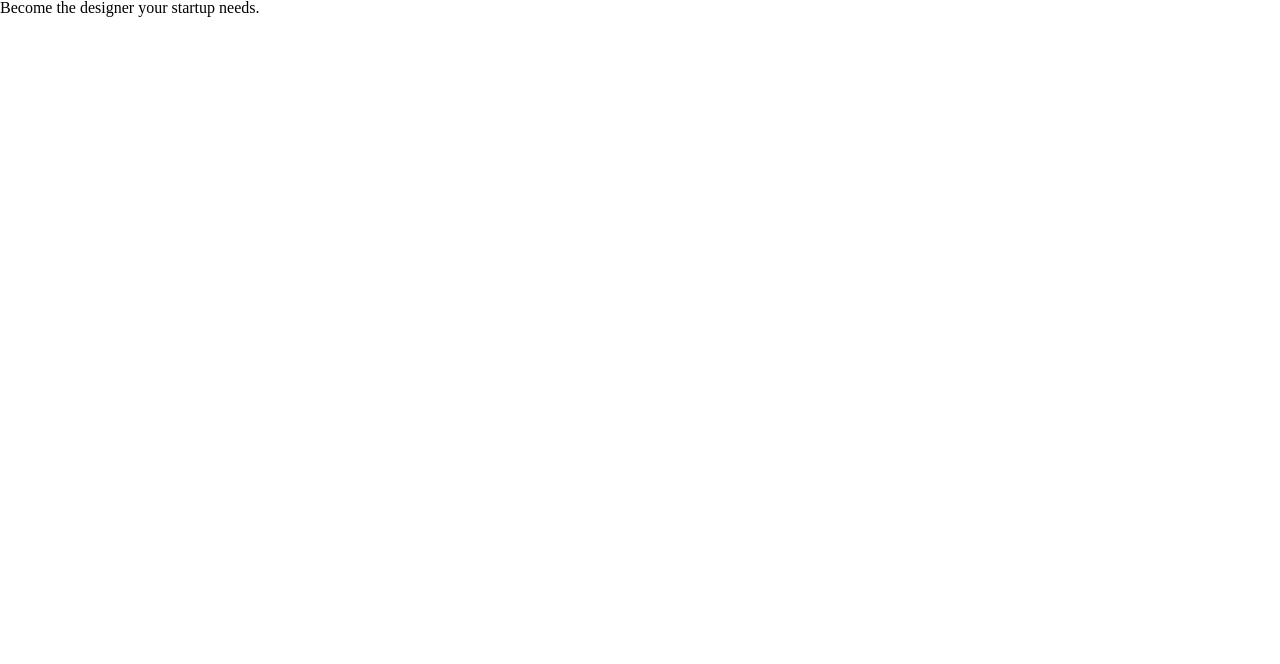
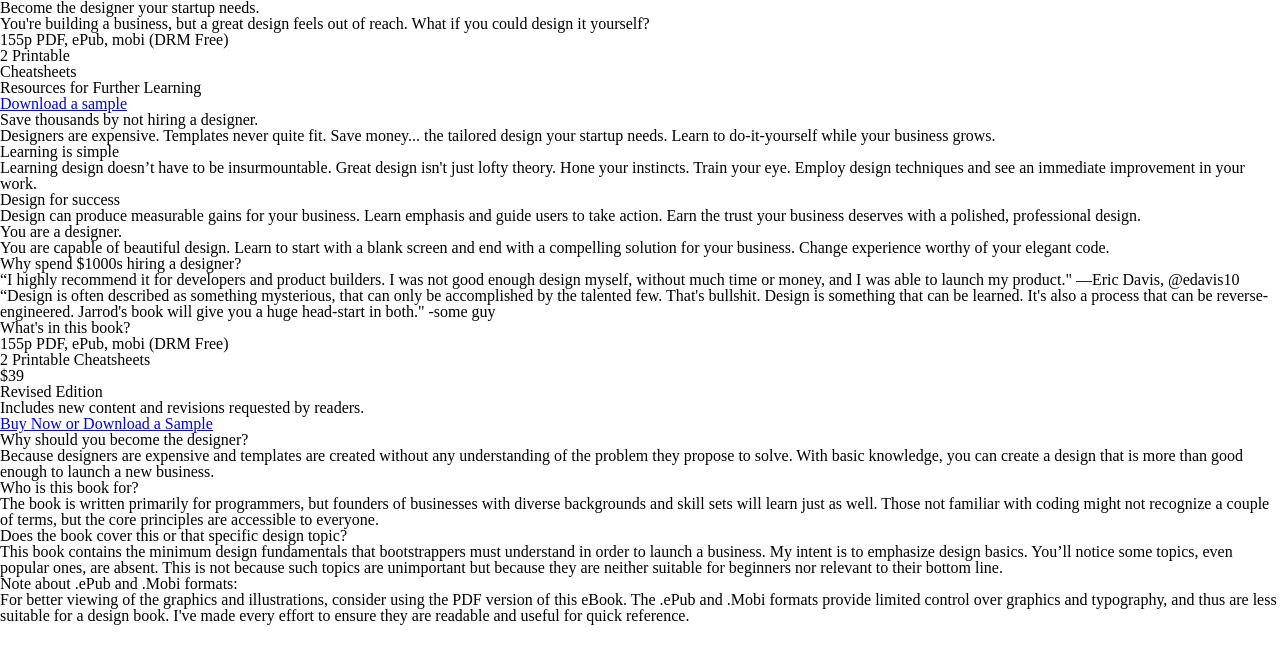
Before and after one commit to hnelson94/sketching, a plain HTML site: page index.html in a window 1280 px wide. Drawn offline with Linux system fonts and the light colour scheme.

Commit message:
finished basic html outline of practice page

```diff
--- a/index.html
+++ b/index.html
@@ -8,7 +8,66 @@
 </head>
 
 <body>
+
 	<h1>Become the designer your startup needs.</h1>
+	<section>
+		<h2>You're building a business, but a great design feels out of reach. What if you could design it yourself?</h2>
+		<ul>
+			<li>155p PDF, ePub, mobi (DRM Free)</li>
+			<li>2 Printable</li>
+			<li>Cheatsheets</li>
+			<li>Resources for Further Learning</li>
+		</ul>
+		<a href="/">Download a sample</a>
+	</section>
+
+	<section class="main">
+		<h2>Save thousands by not hiring a designer.</h2>
+		<p>Designers are expensive. Templates never quite fit. Save money... the tailored design your startup needs. Learn to do-it-yourself while your business grows.</p>
+
+		<h2>Learning is simple</h2>
+		<p>Learning design doesn’t have to be insurmountable. Great design isn't just lofty theory. Hone your instincts. Train your eye. Employ design techniques and see an immediate improvement in your work.</p>
+
+		<h2>Design for success</h2>
+		<p>Design can produce measurable gains for your business. Learn emphasis and guide users to take action. Earn the trust your business deserves with a polished, professional design.</p>
+
+		<h2>You are a designer.</h2>
+		<p>You are capable of beautiful design. Learn to start with a blank screen and end with a compelling solution for your business. Change experience worthy of your elegant code.</p>
+	</section>
+
+	<section class="calltoaction">
+		<h2>Why spend $1000s hiring a designer?</h2>
+
+		<div class="testimonials">
+			<p>“I highly recommend it for developers and product builders. I was not good enough design myself, without much time or money, and I was able to launch my product." —Eric Davis, @edavis10</p>
+			<p>“Design is often described as something mysterious, that can only be accomplished by the talented few. That's bullshit. Design is something that can be learned. It's also a process that can be reverse-engineered. Jarrod's book will give you a huge head-start in both." -some guy</p>
+		</div>
+
+		<h2>What's in this book?</h2>
+		<ul>
+			<li>155p PDF, ePub, mobi (DRM Free)<li>
+			<li>2 Printable Cheatsheets</li>
+		</ul>
+		<span class="price">$39</span>
+		<h2>Revised Edition</h2>
+		<h3>Includes new content and revisions requested by readers.</h3>
+		<a href="/">Buy Now or Download a Sample</a>
+	</section>
+
+	<section class="faq">
+
+		<h2>Why should you become the designer?</h2>
+		<p>Because designers are expensive and templates are created without any understanding of the problem they propose to solve. With basic knowledge, you can create a design that is more than good enough to launch a new business.</p>
+
+		<h2>Who is this book for?</h2>
+		<p>The book is written primarily for programmers, but founders of businesses with diverse backgrounds and skill sets will learn just as well. Those not familiar with coding might not recognize a couple of terms, but the core principles are accessible to everyone.</p>
+
+		<h2>Does the book cover this or that specific design topic?</h2>
+		<p>This book contains the minimum design fundamentals that bootstrappers must understand in order to launch a business. My intent is to emphasize design basics. You’ll notice some topics, even popular ones, are absent. This is not because such topics are unimportant but because they are neither suitable for beginners nor relevant to their bottom line.</p>
+
+		<h2>Note about .ePub and .Mobi formats:</h2>
+		<p>For better viewing of the graphics and illustrations, consider using the PDF version of this eBook. The .ePub and .Mobi formats provide limited control over graphics and typography, and thus are less suitable for a design book. I've made every effort to ensure they are readable and useful for quick reference.</p>
+	</section>
 
 </body>
 </html>
```
